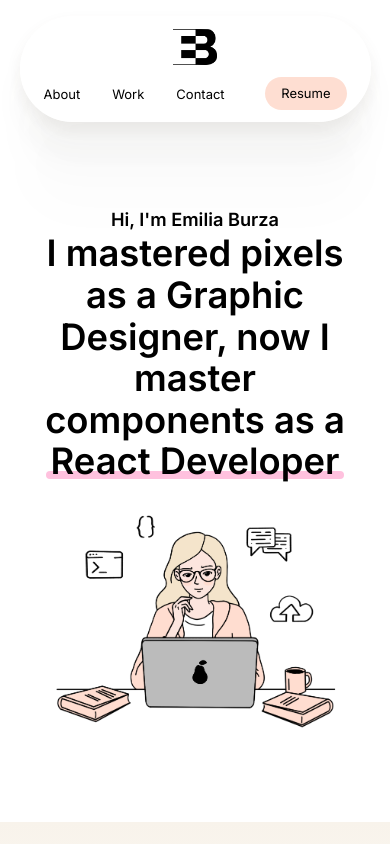
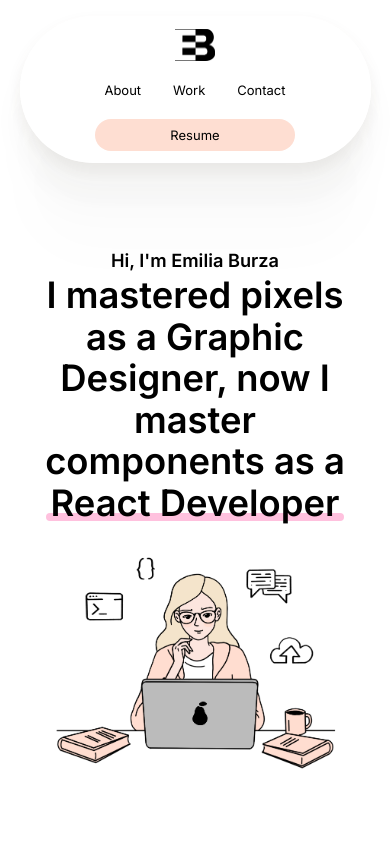
Before and after one commit to eburza/portfolio-emilia-burza, a React (Vite) app: page / in a window 390 px wide. Shown: the top 844 px of the page. Built offline with nearby package versions, Linux system fonts and the light colour scheme.

Commit message:
Fix navigation display for small screens

```diff
--- a/src/css/base/responsive.scss
+++ b/src/css/base/responsive.scss
@@ -16,6 +16,7 @@
     }
 
     @include respond-to(mobile) {
+        padding: 0.75rem;
         width: 100%;
         display: grid;
         gap: 0.75rem;
@@ -40,6 +41,33 @@
             @include display-flex(row, space-evenly, center, 2rem);
         }
 
+    }
+
+    @media (max-width: 453px) {
+        gap: 1rem;
+        grid-template-columns: 1fr;
+        grid-template-areas:
+            "logo"
+            "links"
+            "button";
+        padding: 0.5rem;
+
+        .logo {
+            height: 2rem;
+            justify-self: center;
+        }
+
+        .resume-button {
+            justify-self: center;
+            width: 100%;
+            max-width: 200px;
+        }
+
+        .navigation-bar-links {
+            justify-self: center;
+            width: 100%;
+            @include display-flex(row, center, center, 2rem);
+        }
     }
 }
 
--- a/src/css/styles.css
+++ b/src/css/styles.css
@@ -27,6 +27,7 @@
 }
 @media screen and (max-width: 690px) {
   .navigation-bar {
+    padding: 0.75rem;
     width: 100%;
     display: grid;
     gap: 0.75rem;
@@ -47,6 +48,32 @@
     display: flex;
     flex-direction: row;
     justify-content: space-evenly;
+    align-items: center;
+    gap: 2rem;
+  }
+}
+@media (max-width: 453px) {
+  .navigation-bar {
+    gap: 1rem;
+    grid-template-columns: 1fr;
+    grid-template-areas: "logo" "links" "button";
+    padding: 0.5rem;
+  }
+  .navigation-bar .logo {
+    height: 2rem;
+    justify-self: center;
+  }
+  .navigation-bar .resume-button {
+    justify-self: center;
+    width: 100%;
+    max-width: 200px;
+  }
+  .navigation-bar .navigation-bar-links {
+    justify-self: center;
+    width: 100%;
+    display: flex;
+    flex-direction: row;
+    justify-content: center;
     align-items: center;
     gap: 2rem;
   }
```
Also changed, not shown: 1 other file (tests, documents, lock files or other folders).
